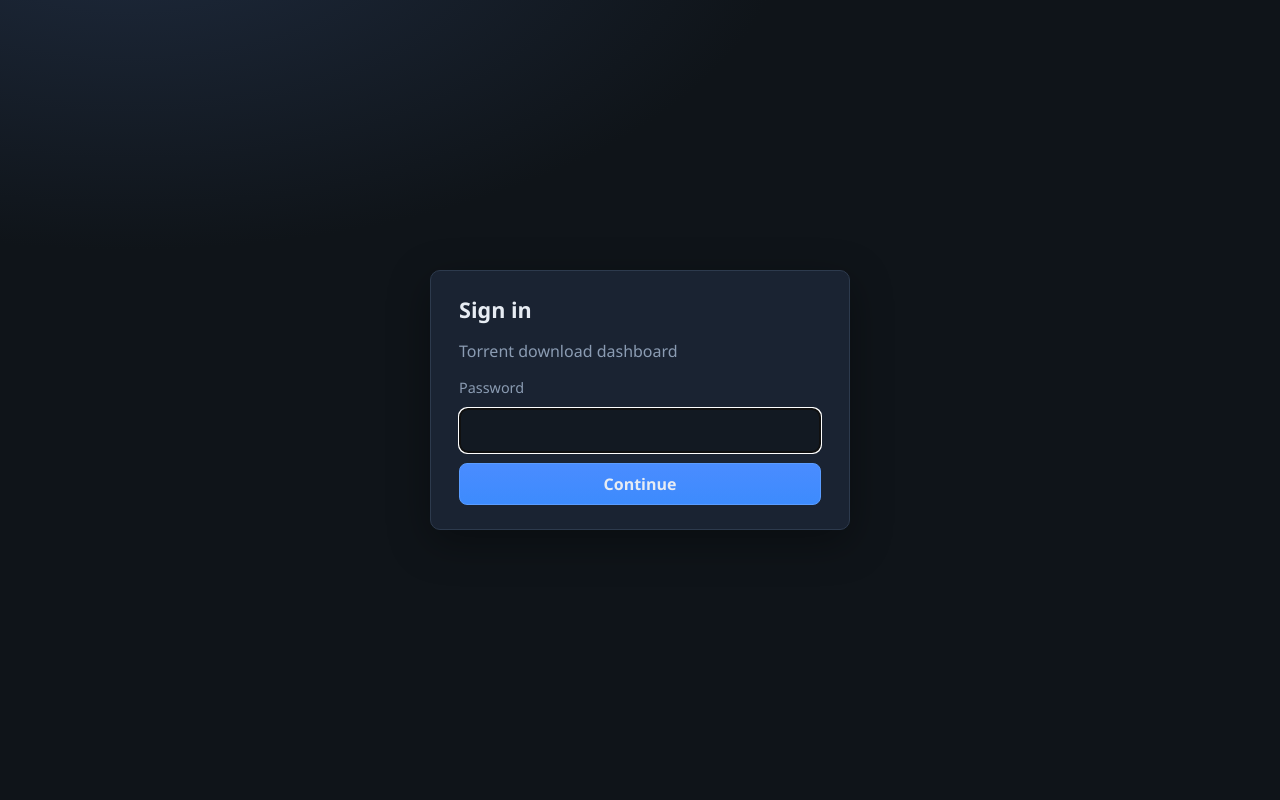
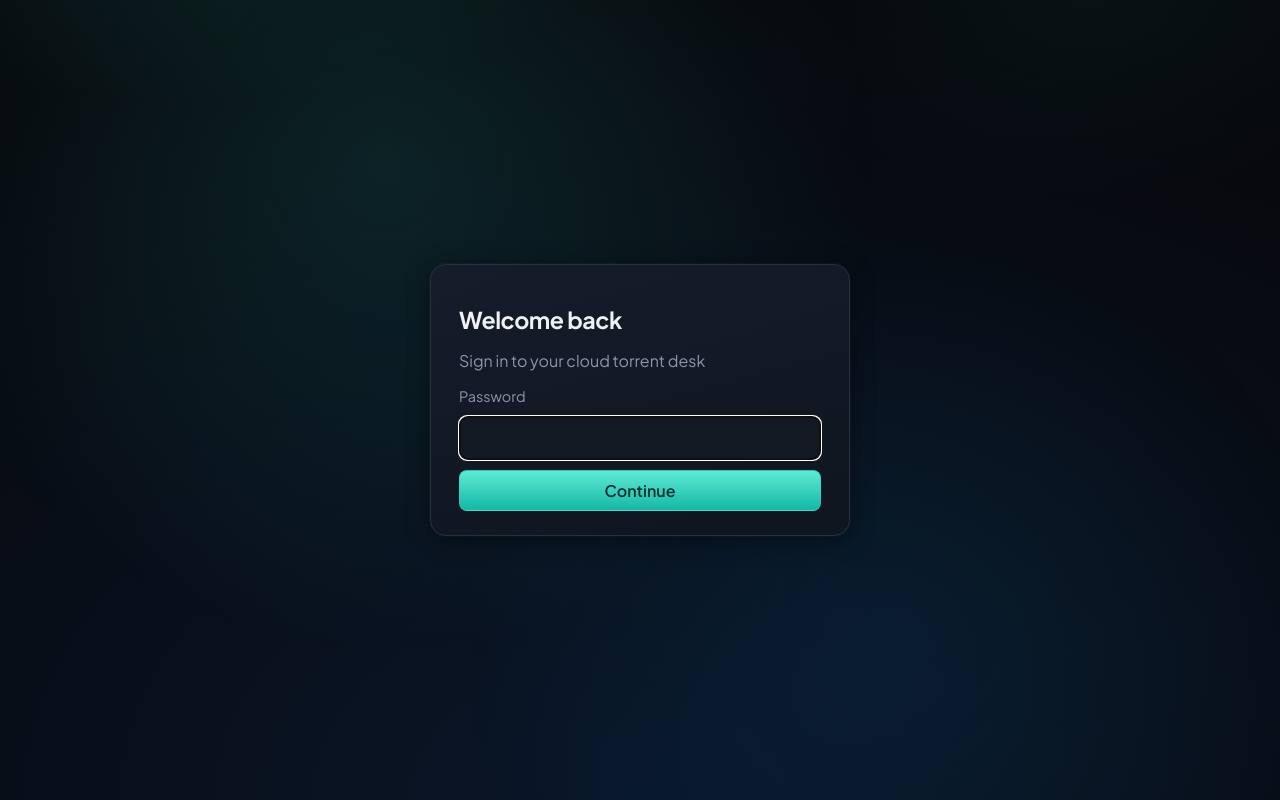
Before and after one commit to l4km47/weedr, a Flask app: page /login in a window 1280 px wide. Run offline with Flask 3, Linux system fonts and the light colour scheme; some libraries are stand-ins or nearby versions.

Commit message:
Enhance HTTP download handling and update UI styles. Introduced a new function for validating HTTP download requests, ensuring proper ETag and Last-Modified headers for better resume support. Updated CSS styles for a modern look, including new color schemes, layout adjustments, and improved component designs across templates. Modified various templates to reflect the new branding and enhance user experience.

```diff
--- a/app.py
+++ b/app.py
@@ -118,6 +118,23 @@ def _human_bytes(n: int) -> str:
         if n >= div:
             return f"{n / div:.2f} {suf}"
     return f"{n} B"
+
+
+def _http_download_validators(full: Path) -> tuple[str, datetime]:
+    """
+    Validators for Range / resume on /files/… .
+
+    Werkzeug's default ETag embeds mtime and size. While a torrent is still
+    writing, those change between requests, so If-Range from an earlier chunk
+    no longer matches and the server falls back to a full 200 response (broken
+    resume in IDM/browsers). Use device + inode (stable for the same on-disk
+    file) and a fixed Last-Modified anchor so If-Range stays valid until the
+    path points at a different file (new inode).
+    """
+    st = full.stat()
+    etag = f"{st.st_dev:x}-{st.st_ino:x}"
+    lm = datetime(1994, 11, 6, tzinfo=timezone.utc)
+    return etag, lm
 
 
 def _disk_reserve(u: object) -> int:
@@ -698,13 +715,16 @@ def create_app() -> Flask:
             _active_http_downloads[conn_id] = entry
 
         # conditional=True enables HTTP Range (206) + Accept-Ranges — required for IDM/FDM multi-connection segmented downloads
+        etag_val, lm_anchor = _http_download_validators(full)
         resp = send_file(
             full,
             as_attachment=True,
             download_name=full.name,
             conditional=True,
-            etag=True,
+            etag=etag_val,
+            last_modified=lm_anchor,
         )
+        resp.headers["Cache-Control"] = "private, no-store"
 
         def _release_http_download() -> None:
             with _file_download_lock:
--- a/static/style.css
+++ b/static/style.css
@@ -1,14 +1,21 @@
 :root {
-  --bg: #0f1419;
-  --surface: #1a2332;
-  --border: #2d3a4d;
-  --text: #e7ecf3;
-  --muted: #8b9cb3;
-  --accent: #3d8bfd;
-  --danger: #f07178;
-  --ok: #7fd962;
-  --font: "Segoe UI", system-ui, sans-serif;
-  --radius: 10px;
+  --bg: #07080c;
+  --bg-mesh: #0a1628;
+  --surface: #101620;
+  --surface-2: #161d2a;
+  --border: #263041;
+  --border-bright: rgba(45, 212, 191, 0.22);
+  --text: #eef2f7;
+  --muted: #8b97ab;
+  --accent: #2dd4bf;
+  --accent-soft: rgba(45, 212, 191, 0.14);
+  --accent-dim: #14b8a6;
+  --danger: #fb7185;
+  --ok: #34d399;
+  --font: "Plus Jakarta Sans", "Segoe UI", system-ui, sans-serif;
+  --radius: 12px;
+  --radius-lg: 16px;
+  --shadow-card: 0 4px 24px rgba(0, 0, 0, 0.45), 0 0 0 1px rgba(255, 255, 255, 0.03);
 }
 
 * {
@@ -19,7 +26,13 @@ body {
   margin: 0;
   min-height: 100vh;
   font-family: var(--font);
-  background: radial-gradient(1200px 600px at 10% -10%, #1e2a3d 0%, var(--bg) 55%);
+  font-feature-settings: "ss02" 1;
+  background-color: var(--bg);
+  background-image:
+    radial-gradient(ellipse 900px 480px at 15% -20%, rgba(45, 212, 191, 0.09), transparent 55%),
+    radial-gradient(ellipse 700px 400px at 85% 0%, rgba(20, 184, 166, 0.06), transparent 50%),
+    radial-gradient(ellipse 1200px 800px at 50% 100%, var(--bg-mesh), var(--bg));
+  background-attachment: fixed;
   color: var(--text);
 }
 
@@ -51,6 +64,7 @@ code {
 }
 
 .auth-wrap {
+  position: relative;
   min-height: 100vh;
   display: flex;
   align-items: center;
@@ -58,21 +72,47 @@ code {
   padding: 2rem;
 }
 
+.auth-backdrop {
+  position: fixed;
+  inset: 0;
+  background:
+    radial-gradient(circle at 30% 20%, rgba(45, 212, 191, 0.12), transparent 45%),
+    radial-gradient(circle at 70% 80%, rgba(14, 165, 233, 0.08), transparent 40%);
+  pointer-events: none;
+  z-index: 0;
+}
+
+.auth-wrap > .card {
+  position: relative;
+  z-index: 1;
+}
+
 .card {
-  background: var(--surface);
+  background: linear-gradient(165deg, rgba(22, 29, 42, 0.97), rgba(16, 22, 32, 0.98));
   border: 1px solid var(--border);
-  border-radius: var(--radius);
+  border-radius: var(--radius-lg);
   padding: 1.5rem 1.75rem;
-  box-shadow: 0 12px 40px rgba(0, 0, 0, 0.35);
+  box-shadow: var(--shadow-card);
 }
 
 .auth-card {
   width: min(420px, 100%);
 }
 
+.auth-brand {
+  margin-bottom: 1rem;
+}
+
+.logo-mark-lg {
+  width: 40px;
+  height: 40px;
+}
+
 .auth-card h1 {
   margin: 0 0 0.25rem;
-  font-size: 1.35rem;
+  font-size: 1.45rem;
+  font-weight: 700;
+  letter-spacing: -0.02em;
 }
 
 .stack {
@@ -115,8 +155,9 @@ textarea {
 }
 
 .btn.primary {
-  background: linear-gradient(180deg, #4a8cff, var(--accent));
-  border-color: #5a9cff;
+  background: linear-gradient(180deg, #5eead4, var(--accent-dim));
+  border-color: rgba(45, 212, 191, 0.55);
+  color: #042f2e;
   font-weight: 600;
 }
 
@@ -431,22 +472,56 @@ pre.log {
 }
 
 .sidebar {
-  width: 248px;
+  width: 268px;
   flex-shrink: 0;
-  background: var(--surface);
+  background: linear-gradient(180deg, rgba(16, 22, 32, 0.98), rgba(12, 16, 24, 0.99));
   border-right: 1px solid var(--border);
   display: flex;
   flex-direction: column;
-  padding: 1rem 0;
+  padding: 1.15rem 0;
 }
 
 .sidebar-brand {
-  padding: 0 1rem 1rem;
+  padding: 0 1rem 1.1rem;
   border-bottom: 1px solid var(--border);
 }
 
-.sidebar-brand strong {
-  font-size: 1.1rem;
+.brand-lockup {
+  display: flex;
+  align-items: center;
+  gap: 0.75rem;
+  margin-bottom: 0.65rem;
+}
+
+.logo-mark {
+  flex-shrink: 0;
+  width: 36px;
+  height: 36px;
+  border-radius: 10px;
+  background: linear-gradient(145deg, #5eead4, var(--accent-dim), #0d9488);
+  box-shadow: 0 4px 14px rgba(45, 212, 191, 0.25), inset 0 1px 0 rgba(255, 255, 255, 0.15);
+}
+
+.brand-text {
+  display: flex;
+  flex-direction: column;
+  gap: 0.1rem;
+  min-width: 0;
+}
+
+.brand-name {
+  font-size: 1.15rem;
+  font-weight: 700;
+  letter-spacing: -0.03em;
+  line-height: 1.15;
+}
+
+.brand-tagline {
+  font-size: 0.72rem;
+  font-weight: 500;
+  text-transform: uppercase;
+  letter-spacing: 0.08em;
+  color: var(--muted);
 }
 
 .sidebar-path {
--- a/templates/base.html
+++ b/templates/base.html
@@ -3,7 +3,10 @@
 <head>
   <meta charset="utf-8">
   <meta name="viewport" content="width=device-width, initial-scale=1">
-  <title>{% block title %}Torrent dashboard{% endblock %}</title>
+  <title>{% block title %}Vault · cloud torrent{% endblock %}</title>
+  <link rel="preconnect" href="https://fonts.googleapis.com">
+  <link rel="preconnect" href="https://fonts.gstatic.com" crossorigin>
+  <link href="https://fonts.googleapis.com/css2?family=Plus+Jakarta+Sans:ital,wght@0,400;0,500;0,600;0,700;1,400&display=swap" rel="stylesheet">
   <link rel="stylesheet" href="{{ url_for('static', filename='style.css') }}">
   {% block extra_head %}{% endblock %}
 </head>
--- a/templates/login.html
+++ b/templates/login.html
@@ -1,10 +1,12 @@
 {% extends "base.html" %}
-{% block title %}Sign in{% endblock %}
+{% block title %}Sign in · Vault{% endblock %}
 {% block body %}
 <div class="auth-wrap">
+  <div class="auth-backdrop" aria-hidden="true"></div>
   <div class="card auth-card">
-    <h1>Sign in</h1>
-    <p class="muted">Torrent download dashboard</p>
+    <div class="auth-brand"><span class="logo-mark logo-mark-lg" aria-hidden="true"></span></div>
+    <h1>Welcome back</h1>
+    <p class="muted">Sign in to your cloud torrent desk</p>
     {% if error %}
     <p class="error">{{ error }}</p>
     {% endif %}
```
Also changed, not shown: other parts of static/style.css (+62 -19 lines), templates/activity.html (+5 -5 lines), templates/files.html (+3 -4 lines), templates/layout_app.html (+14 -7 lines), templates/overview.html (+6 -6 lines), templates/torrents.html (+9 -9 lines).
